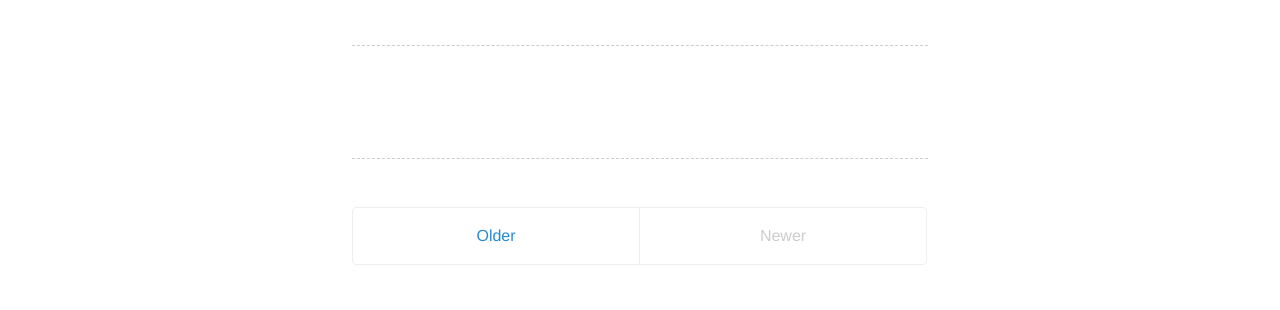
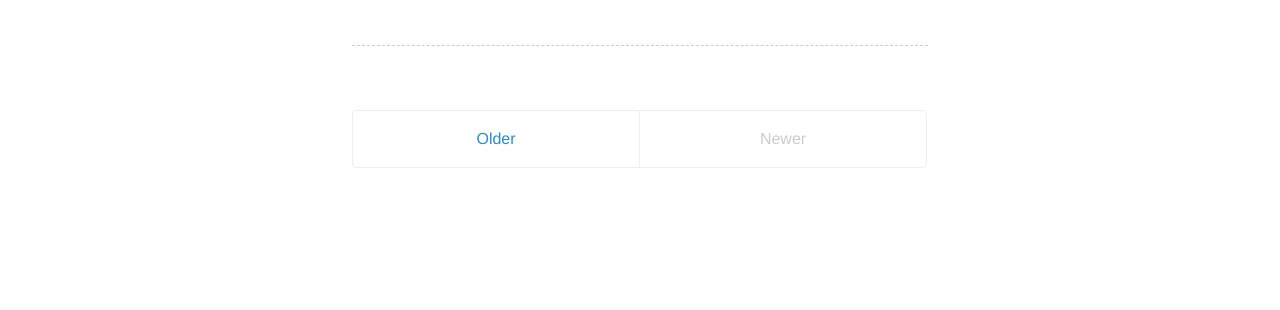
Before and after one commit to XiancaiTian/xiancaitian.github.io, a Jekyll site: the page built from index.html, in a window 1280 px wide. Shown: the part 2160-2470 px from the top of the page. Built offline with Jekyll 4.4.1, drawn with Linux system fonts in a browser that asks for light colours; formulas are drawn with MathJax 3; the list of posts is cut into pages by our own code; after the commit the page ends 2376 px from its top, so only the background shows below that.

Commit message:
divider line

```diff
--- a/public/css/poole.css
+++ b/public/css/poole.css
@@ -333,8 +333,7 @@ tbody tr:nth-child(odd) th {
   margin-bottom: 4em;
 }
 
-.posts,
-.post{
+.posts .post{
   padding-bottom: 3em;
   border-bottom: 1.2px dashed #ccc;
 }
```
